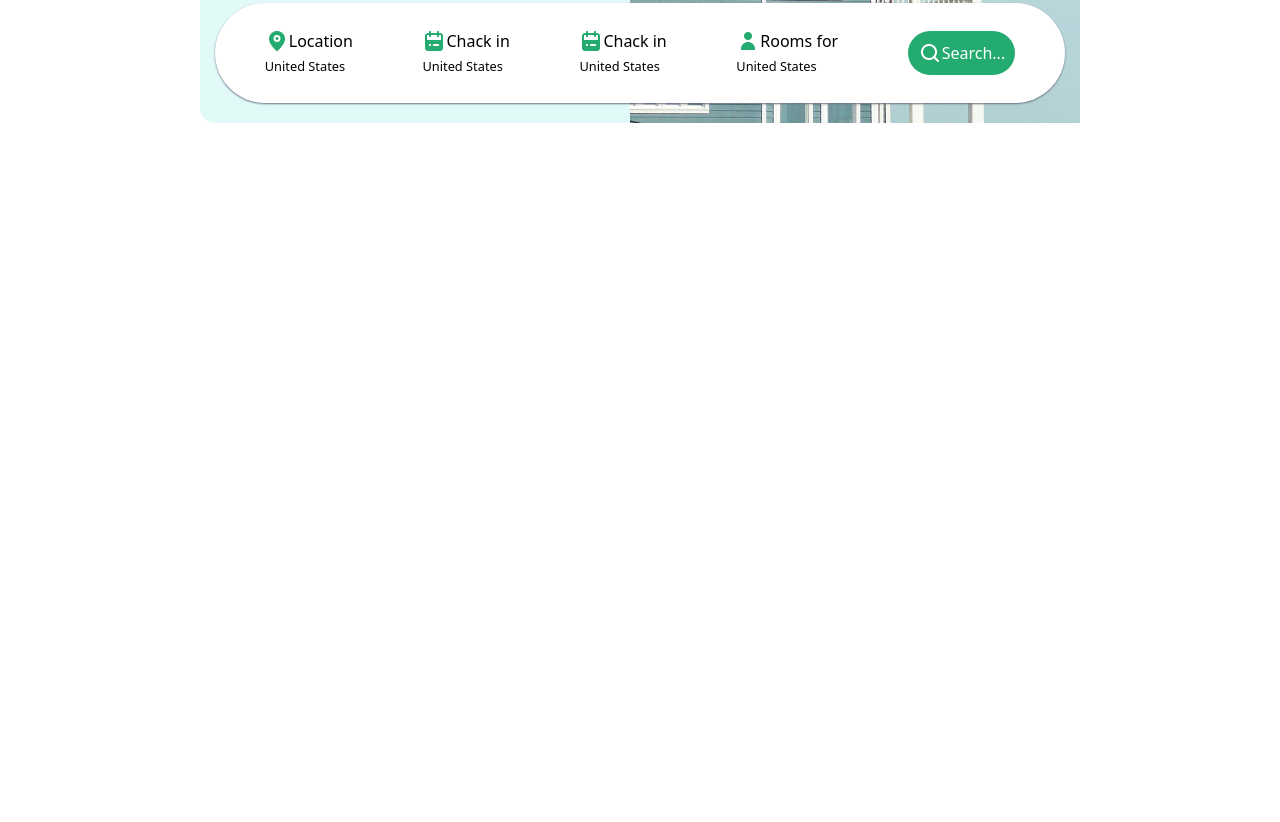
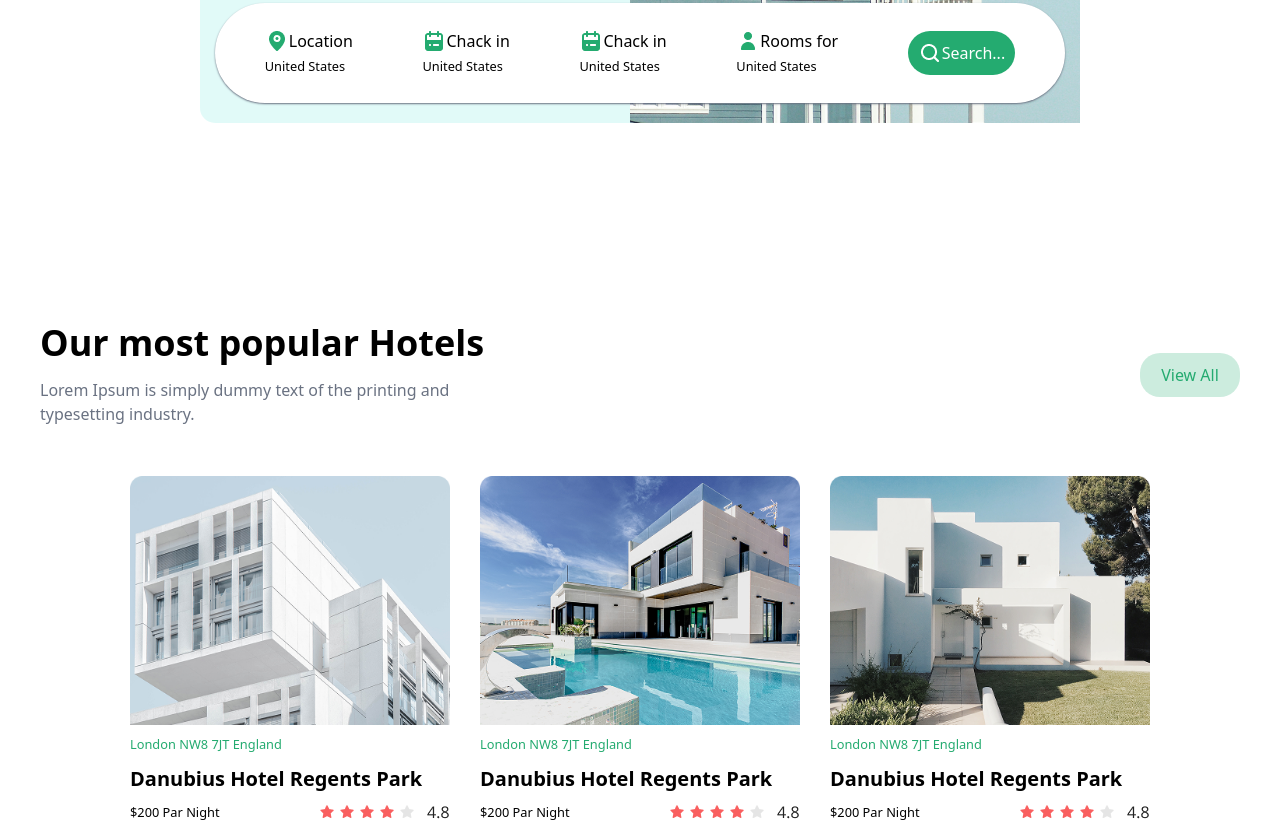
Before and after one commit to JurabekSayfiddinov/hotel-project, a website: page index.html in a window 1280 px wide. Shown: the part 432-1254 px from the top of the page. Before the commit the page ends 800 px from the top, so only its background shows below. Drawn offline with Linux system fonts and the light colour scheme.

Commit message:
section - hotels

```diff
--- a/index.html
+++ b/index.html
@@ -74,6 +74,44 @@
                             <p>Search...</p>
                         </div>
             </section>
+            <section class="max-w-300 m-auto mt-[100px]">
+                       <div class="flex items-center justify-between">
+                        <div class="flex flex-col gap-[15px]">
+                             <p class="text-4xl font-bold">Our most popular Hotels</p>
+                        <p class="text-gray-500">Lorem Ipsum is simply dummy text of the printing and <br> typesetting industry.</p>
+                        </div>
+                        <p class="w-[100px] p-[10px] rounded-[20px] text-[#24AB70] bg-[#24ab713b] text-center">View All</p>
+                       </div>
+                       <div class="flex justify-center mt-[50px] gap-[30px] lg:flex-row flex-col">
+                        <div class="w-[320px] flex flex-col gap-[10px] lg:m-0 m-auto">
+                            <img class="w-[320px]" src="./image/image11.png" alt="">
+                            <small class="text-[#24AB70]">London NW8 7JT England</small>
+                            <p class="text-xl font-bold">Danubius Hotel Regents Park</p>
+                            <div class="flex items-center justify-between">
+                               <small>$200 Par Night</small>
+                               <img src="./image/Group 10.png" alt="">
+                            </div>
+                        </div>
+                        <div class="w-[320px] flex flex-col gap-[10px] lg:m-0 m-auto">
+                            <img class="w-[320px]" src="./image/image (1).png" alt="">
+                            <small class="text-[#24AB70]">London NW8 7JT England</small>
+                            <p class="text-xl font-bold">Danubius Hotel Regents Park</p>
+                            <div class="flex items-center justify-between">
+                               <small>$200 Par Night</small>
+                               <img src="./image/Group 10.png" alt="">
+                            </div>
+                        </div>
+                        <div class="w-[320px] flex flex-col gap-[10px] lg:m-0 m-auto">
+                            <img class="w-[320px]" src="./image/image (2).png" alt="">
+                            <small class="text-[#24AB70]">London NW8 7JT England</small>
+                            <p class="text-xl font-bold">Danubius Hotel Regents Park</p>
+                            <div class="flex items-center justify-between">
+                               <small>$200 Par Night</small>
+                               <img src="./image/Group 10.png" alt="">
+                            </div>
+                        </div>
+                       </div>
+            </section>
         </main>
 </body>
 </html>
```
Also changed, not shown: image/Group 10.png (added), image/image (1).png (added), image/image (2).png (added), image/image11.png (added), src/output.css.
